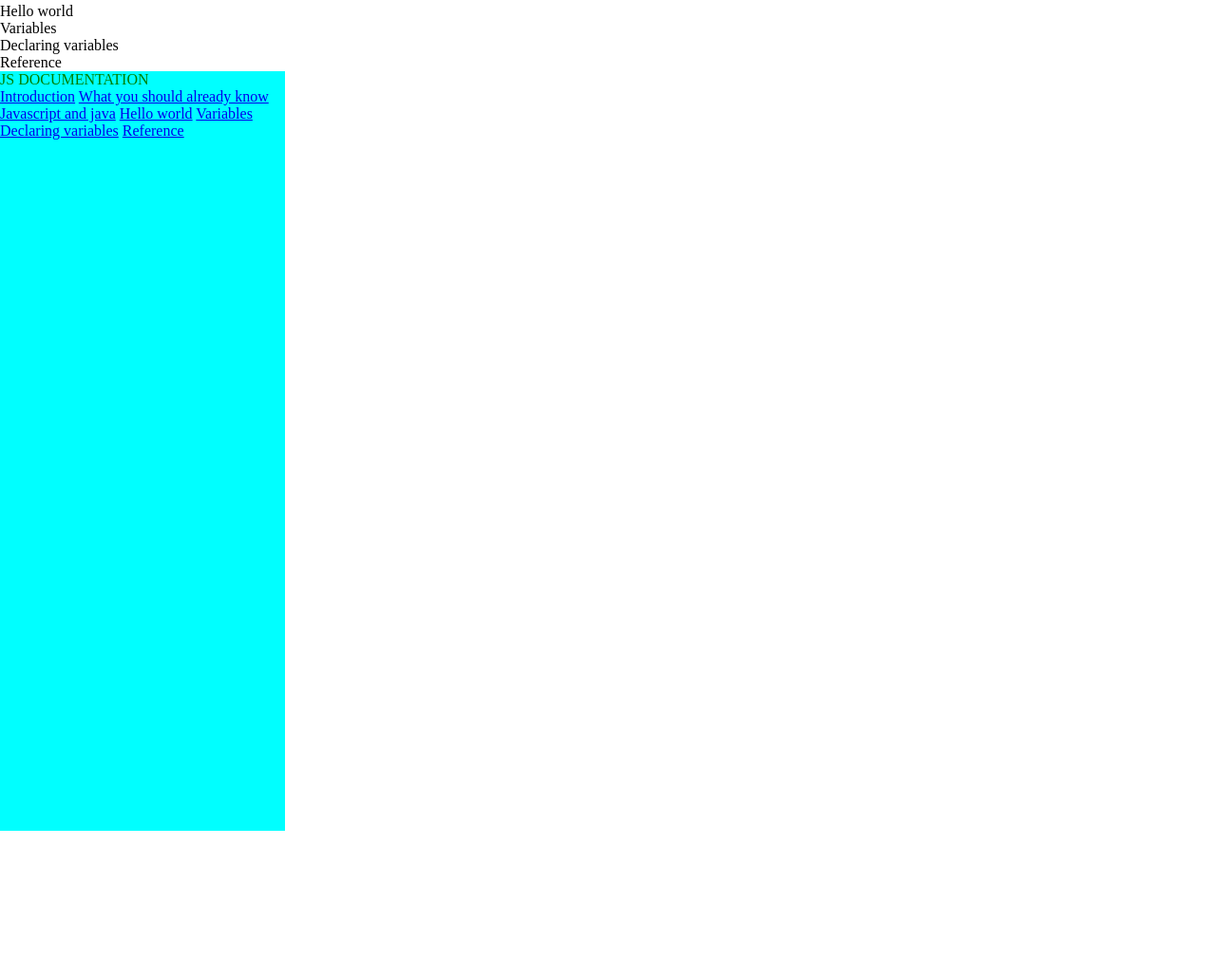
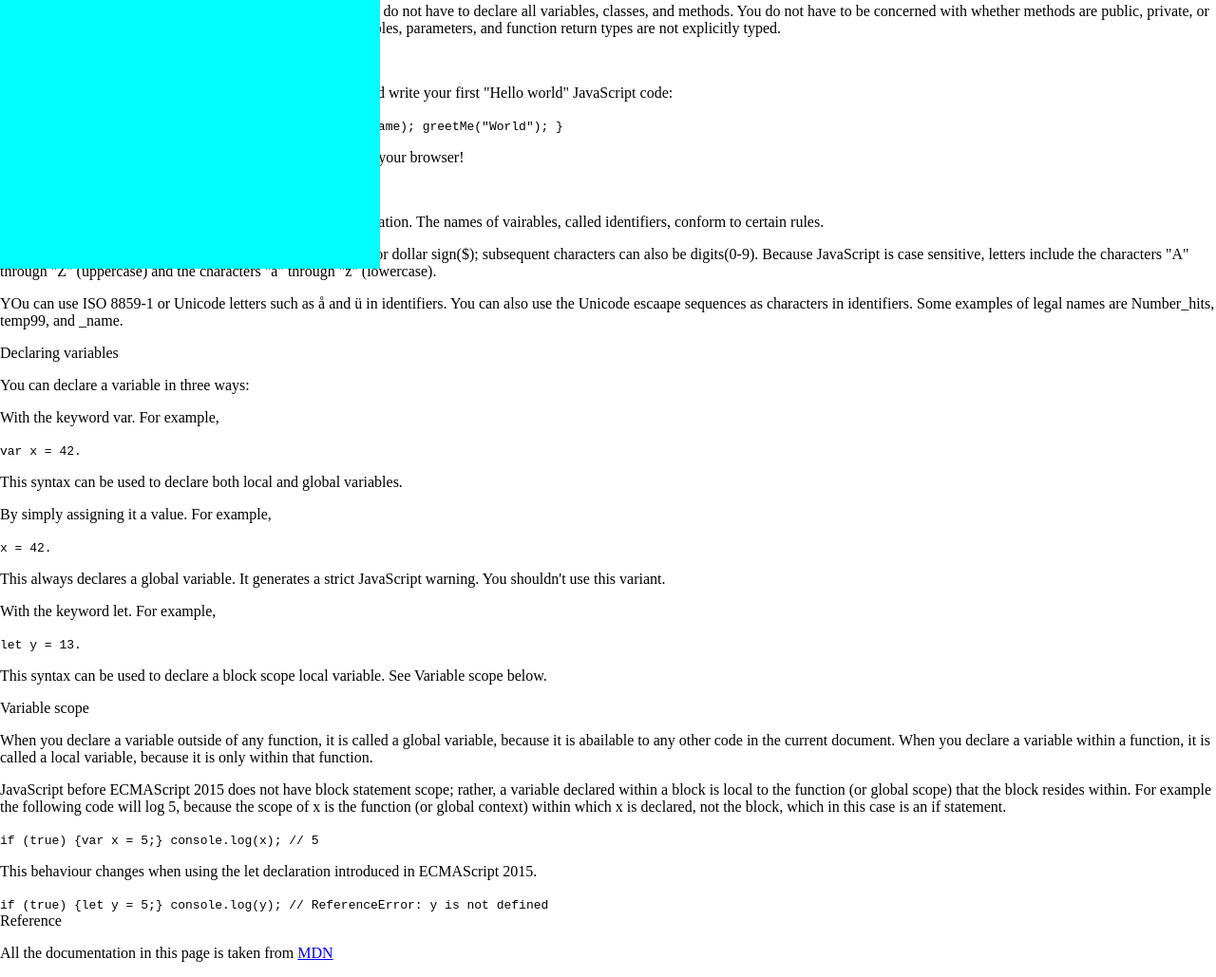
Before and after one commit to Manas-maker/tech-doc-testless, a plain HTML site: page index.html in a window 1280 px wide. Shown: the part 517-1546 px from the top of the page at 95% size. Before the commit the page ends 1392 px from the top, so only its background shows below. Drawn offline with Linux system fonts and the light colour scheme.

Commit message:
Addded most of the content in the html

```diff
--- a/index.html
+++ b/index.html
@@ -9,6 +9,17 @@
 </head>
 <body>
     <script src="https://cdn.freecodecamp.org/testable-projects-fcc/v1/bundle.js"></script>
+    <nav id="navbar">
+        <header>JS DOCUMENTATION</header>
+        <a href="#Introduction" class="nav-link">Introduction</a>
+        <a href="#What_you_should_already_know" class="nav-link">What you should already know</a>
+        <a href="#Javascript_and_java" class="nav-link">Javascript and java</a>
+        <a href="#Hello_world" class="nav-link">Hello world</a>
+        <a href="#Variables" class="nav-link">Variables</a>
+        <a href="#Declaring_variables" class="nav-link">Declaring variables</a>
+        <a href="#Variable_scope" class="nav-link">Variable scope</a>
+        <a href="#Reference" class="nav-link">Reference</a>
+    </nav>
     <main id="main-doc">
         <section class="main-section" id="Introduction">
             <header>Introduction</header>
@@ -38,30 +49,51 @@
             <header>Javascript and Java</header>
             <p>JavaScript and Java are similar in some ways but fundamentally different in some others. The JavaScript language resembles Java but does not have Java's static typing and strong type checking. JavaScript follows most Java expression syntax, naming conventions and basic control0flow cotnructs which was the reason why it was renamed from LiveScript to JavaScript.</p>
             <p>In contrast to Java's compile-time system of classes built by declarations, JavaScript supports a runtime system based on a small number of data types representing numeric, Boolean, and string values. JavaScript has a prototype-based object model instead of the more common class-based object model. The prototype-based model provides dynamic inheritance; that is, what is inherited can vary for individual objects. JavaScript also supports functions without any special declarative requirements. Functions can be properties of objects, executing as loosely typed methods.</p>
-
+            <p>javaScript is a very free-form language compared to Java. You do not have to declare all variables, classes, and methods. You do not have to be concerned with whether methods are public, private, or protected, and you do not have to implement interfaces. Variables, parameters, and function return types are not explicitly typed.</p>
         </section>
         <section class="main-section" id="Hello_world">
             <header>Hello world</header>
+            <p>To get started with writing JavaScript, open the Scratchpad and write your first "Hello world" JavaScript code:</p>
+            <code>
+                function greetMe(yourName) {
+                    alert("Hello " + yourName);
+                greetMe("World");
+                }
+            </code>
+            <p>Select the code in the pad and hit Ctrl+R to watch it unfold in your browser!</p>
         </section>
         <section class="main-section" id="Variables">
             <header>Variables</header>
+            <p>You use variables as symbolic names for values in your application. The names of vairables, called identifiers, conform to certain rules.</p>
+            <p>A JavaScript identifier must start with a letter, underscore(_), or dollar sign($); subsequent characters can also be digits(0-9). Because JavaScript is case sensitive, letters include the characters "A" through "Z" (uppercase) and the characters "a" through "z" (lowercase).</p>
+            <p>YOu can use ISO 8859-1 or Unicode letters such as å and ü in identifiers. You can also use the Unicode escaape sequences as characters in identifiers. Some examples of legal names are Number_hits, temp99, and _name.</p>
         </section>
         <section class="main-section" id="Declaring_variables">
             <header>Declaring variables</header>
+            <p>You can declare a variable in three ways:</p>
+            <p>With the keyword var. For example,</p>
+            <code>var x = 42.</code>
+            <p>This syntax can be used to declare both local and global variables.</p>
+            <p>By simply assigning it a value. For example,</p>
+            <code>x = 42.</code>
+            <p>This always declares a global variable. It generates a strict JavaScript warning. You shouldn't use this variant.</p>
+            <p>With the keyword let. For example,</p>
+            <code>let y = 13.</code>
+            <p>This syntax can be used to declare a block scope local variable. See Variable scope below.</p>
+        </section>
+        <section class="main-section" id="Variable_scope">
+            <header>Variable scope</header>
+            <p>When you declare a variable outside of any function, it is called a global variable, because it is abailable to any other code in the current document. When you declare a variable within a function, it is called a local variable, because it is only within that function.</p>
+            <p>JavaScript before ECMAScript 2015 does not have block statement scope; rather, a variable declared within a block is local to the function (or global scope) that the block resides within. For example the following code will log 5, because the scope of x is the function (or global context) within which x is declared, not the block, which in this case is an if statement.</p>
+            <code>if (true) {var x = 5;} console.log(x); // 5</code>
+            <p>This behaviour changes when using the let declaration introduced in ECMAScript 2015.</p>
+            <code>if (true) {let y = 5;} console.log(y); // ReferenceError: y is not defined</code>
         </section>
         <section class="main-section" id="Reference">
             <header>Reference</header>
+            <p>All the documentation in this page is taken from <a href="https://developer.mozilla.org/en-US/docs/Web/JavaScript/Guide">MDN</a></p>
         </section>
     </main>
-    <nav id="navbar">
-        <header>JS DOCUMENTATION</header>
-        <a href="#Introduction" class="nav-link">Introduction</a>
-        <a href="#What_you_should_already_know" class="nav-link">What you should already know</a>
-        <a href="#Javascript_and_java" class="nav-link">Javascript and java</a>
-        <a href="#Hello_world" class="nav-link">Hello world</a>
-        <a href="#Variables" class="nav-link">Variables</a>
-        <a href="#Declaring_variables" class="nav-link">Declaring variables</a>
-        <a href="#Reference" class="nav-link">Reference</a>
-    </nav>
+
 </body>
 </html>
--- a/style.css
+++ b/style.css
@@ -1,11 +1,20 @@
 body {
     padding: 0px;
     margin: 0px;
+    display: flex;
+}
+
+main {
+
+
+
 }
 #navbar {
-    position: absolute;
-    width: 300px;
+    display: flex;
+    flex-direction: column;
+    width: 400px;
     background-color: aqua;
     color: green;
     height: 100%;
+    position: fixed;
 }
```
